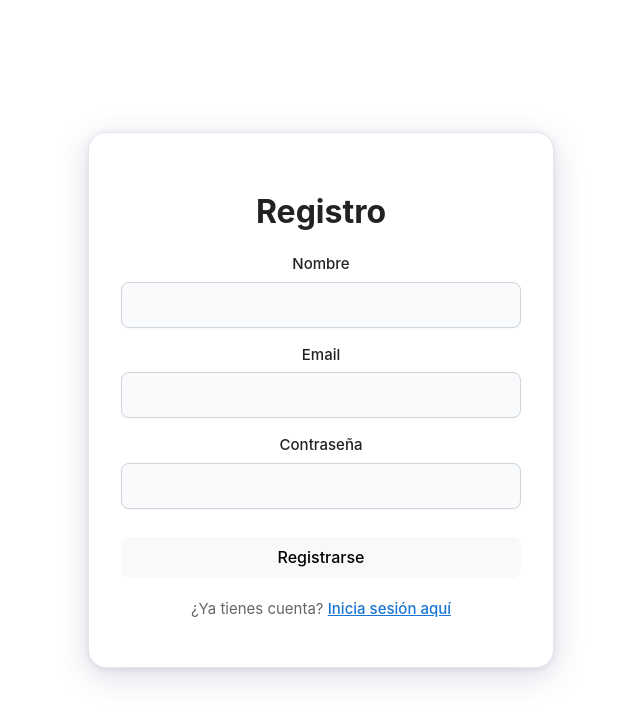
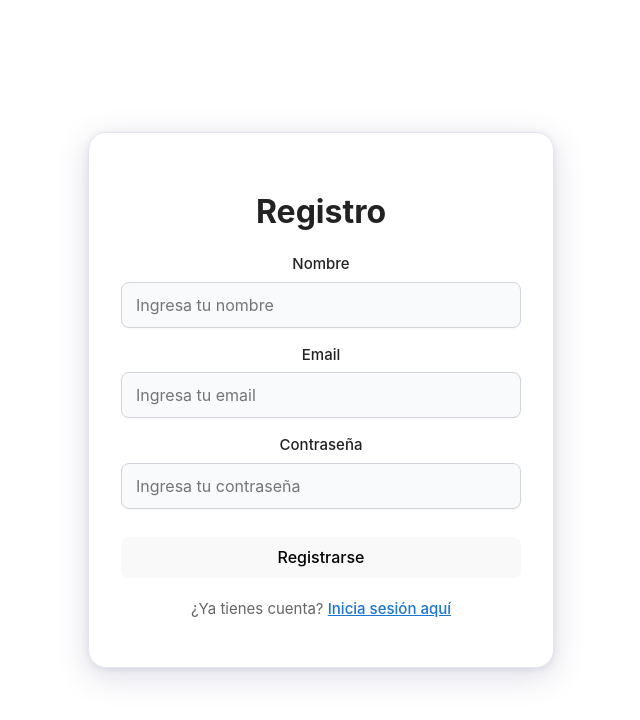
Before and after one commit to SantiagoM0814/LoginAtomicDesign, a React (Vite) app in the folder atomic-design-front/: page /register in a window 1280 px wide. Shown: the top 720 px of the page, without its empty margins (319-959 px from the left). Built offline with nearby package versions, Linux system fonts and the light colour scheme.

Commit message:
feat: agrega placeholder a campos de RegisterForm

```diff
--- a/atomic-design-front/src/components/organisms/RegisterForm/RegisterForm.tsx
+++ b/atomic-design-front/src/components/organisms/RegisterForm/RegisterForm.tsx
@@ -58,6 +58,7 @@ const RegisterForm: React.FC<RegisterFormProps> = ({ onSubmit }) => {
           label="Nombre"
           value={name}
           onChange={e => setName(e.target.value)}
+          placeholder="Ingresa tu nombre"
         />
         {errors.name && <span className="register-form__error">{errors.name}</span>}
       </div>
@@ -68,6 +69,7 @@ const RegisterForm: React.FC<RegisterFormProps> = ({ onSubmit }) => {
           type="email"
           value={email}
           onChange={e => setEmail(e.target.value)}
+          placeholder="Ingresa tu email"
         />
         {errors.email && <span className="register-form__error">{errors.email}</span>}
       </div>
@@ -78,6 +80,7 @@ const RegisterForm: React.FC<RegisterFormProps> = ({ onSubmit }) => {
           type="password"
           value={password}
           onChange={e => setPassword(e.target.value)}
+          placeholder="Ingresa tu contraseña"
         />
         {errors.password && <span className="register-form__error">{errors.password}</span>}
       </div>
```
